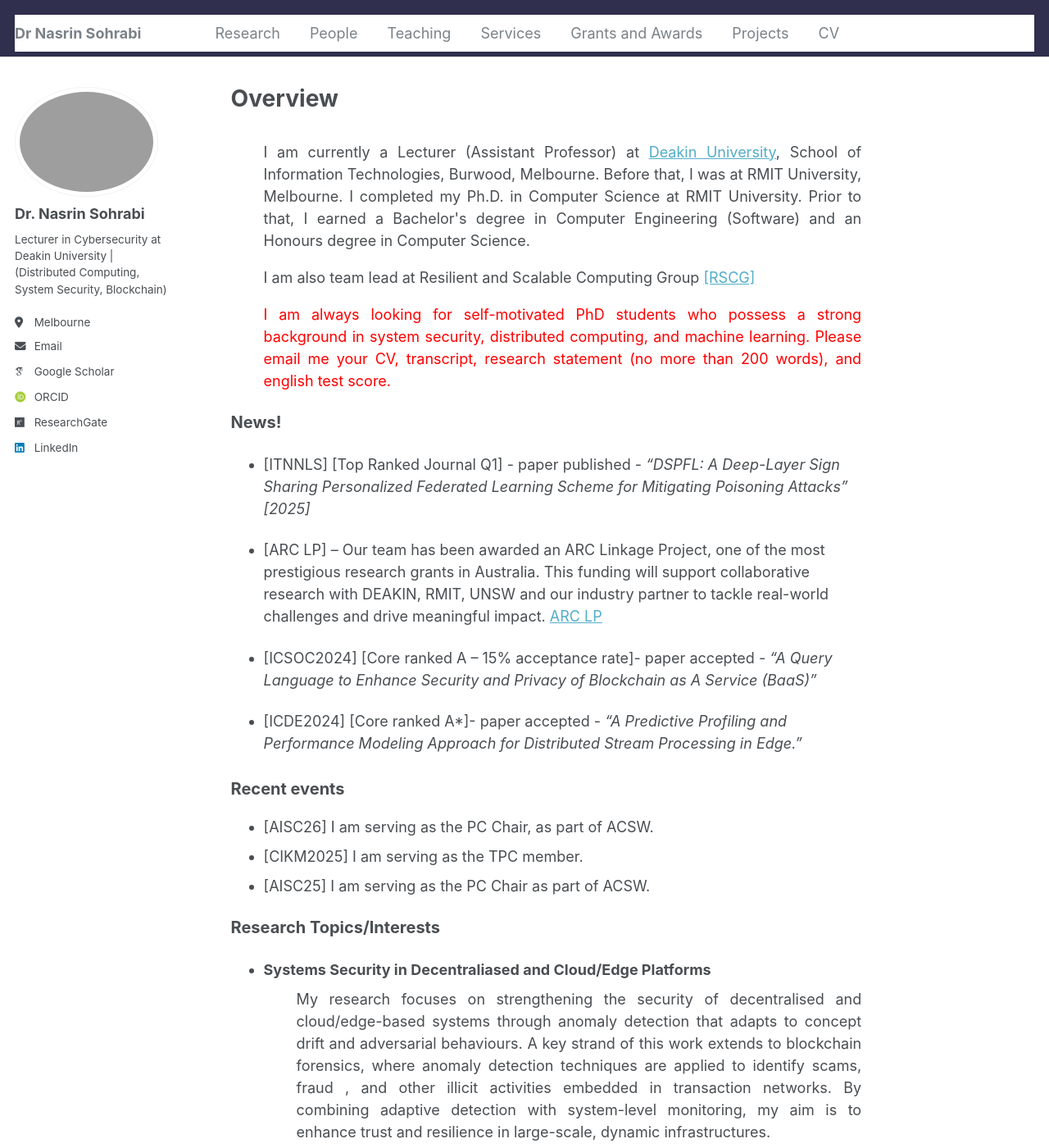
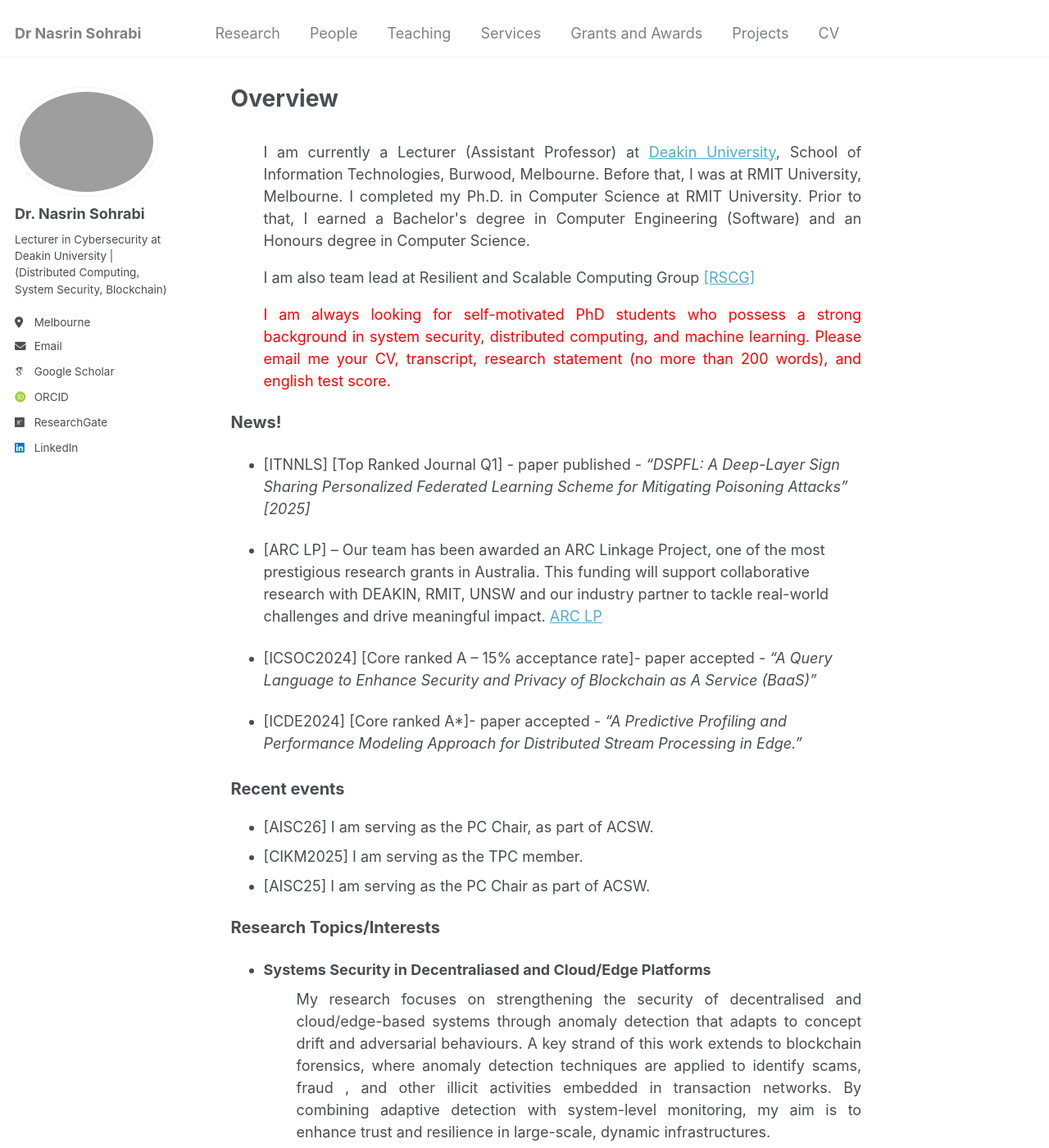
Before and after one commit to Nasrin-Sohrabi/Nasrin-Sohrabi.github.io, a Jekyll site: the page built from _pages/about.md, in a window 1280 px wide and 1400 px high. Shown: the whole window at 82% size. Built offline with Jekyll 4.4.1, drawn with Linux system fonts in a browser that asks for light colours; some web fonts are replaced.

Commit message:
update the intro

```diff
--- a/_sass/_masthead.scss
+++ b/_sass/_masthead.scss
@@ -4,8 +4,7 @@
 
 .masthead {
   position: fixed;
-  // background: white;
-    background: rgb(48, 47, 78);
+  background: white;
   border-bottom: 1px solid $border-color;
   height: $masthead-height;
   top: 0;
--- a/_sass/_sidebar.scss
+++ b/_sass/_sidebar.scss
@@ -190,7 +190,8 @@
   list-style-type: none;
   border: 1px solid $border-color;
   border-radius: $border-radius;
-  background: #354047;
+  // background: #fff;
+  background: #2262e2;
   z-index: -1;
   box-shadow: 0 0 10px rgba(#000, 0.25);
   cursor: default;
```
